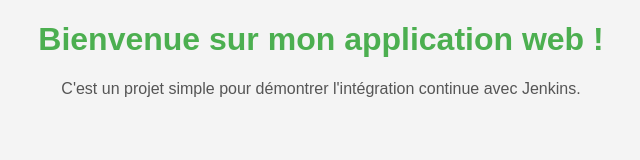
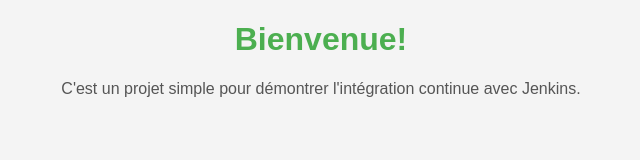
Before and after one commit to bouzidboudour888-ship-it/jenkins-G02, a plain HTML site: page index.html in a window 1280 px wide. Shown: the whole page, without its empty margins (319-959 px from the left). Drawn offline with Linux system fonts and the light colour scheme.

Commit message:
test du build automatique

```diff
--- a/index.html
+++ b/index.html
@@ -7,7 +7,7 @@
 <link rel="stylesheet" href="style.css">
 </head>
 <body>
-<h1>Bienvenue sur mon application web !</h1>
+<h1>Bienvenue!</h1>
 <p>C'est un projet simple pour démontrer l'intégration continue avec
 Jenkins.</p>
 </body>
```
